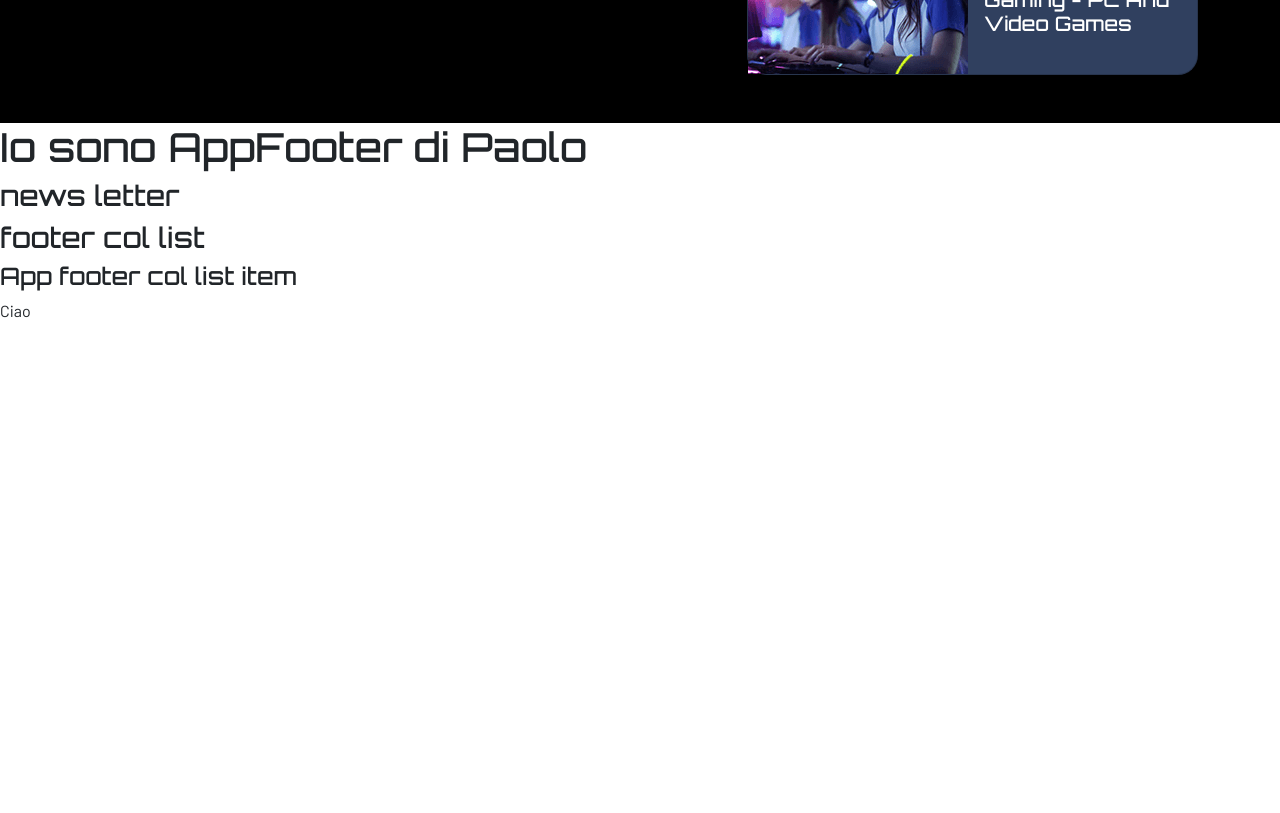
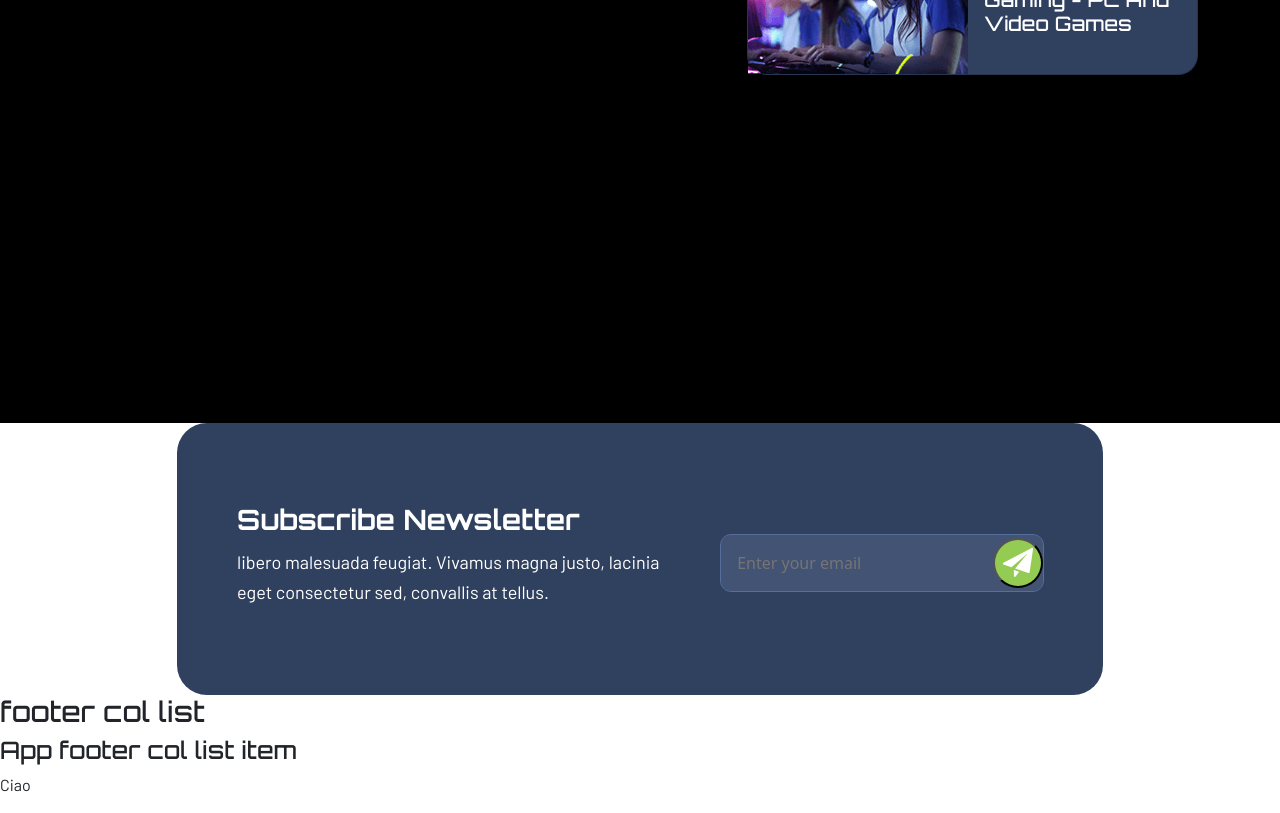
Before and after one commit to orazi-paolo/proj-html-vuejs, a Vue app: page / in a window 1280 px wide. Shown: the part 1420-2233 px from the top of the page. Before the commit the page ends 1759 px from the top, so only its background shows below. Built offline with nearby package versions, Linux system fonts and the light colour scheme.

Commit message:
added main structure of newsletter

```diff
--- a/src/components/AppFooter.vue
+++ b/src/components/AppFooter.vue
@@ -15,9 +15,6 @@ export default {
 </script>
 
 <template>
-    <h1>
-        Io sono AppFooter di Paolo
-    </h1>
     <AppFooterNewsLetter />
     <AppFooterColList />
 
--- a/src/components/appFooterChild/AppFooterNewsLetter.vue
+++ b/src/components/appFooterChild/AppFooterNewsLetter.vue
@@ -2,18 +2,93 @@
 export default {
   data() {
     return {
-
+      newsLetter: {
+          imgButton: new URL ('../../assets/icon/send-icon.png', import.meta.url).href,
+          title: 'Subscribe Newsletter',
+          description: 'libero malesuada feugiat. Vivamus magna justo, lacinia eget consectetur sed, convallis at tellus.',
+      }
     }
   }
 }
 </script>
 
 <template>
-    <h3>
-        news letter
-    </h3>
+  <section class="newsletter">
+    <div class="container">
+      <div class="row justify-content-center align-items-center">
+         <div class="col-10">
+          <div class="footer-form">
+            <div class="row align-items-center">
+              <div class="col-7">
+                <h3 class="title">
+                  {{ newsLetter.title }}
+                </h3>
+                <p>
+                  {{ newsLetter.description }}
+                </p>
 
+              </div>
+              <div class="col-5">
+                <div class="form-group input-area d-flex align-items-center">
+                  <input type="text" placeholder="Enter your email">
+                  <button class="btn-area">
+                    <img :src="newsLetter.imgButton" alt="send">
+                  </button>
+                </div>
+              </div>
+            </div>
+          </div>
+        </div>
+      </div>
+    </div>
+
+  </section>
 </template>
 
-<style scoped>
+<style lang="scss" scoped>
+.newsletter{
+    .footer-form{
+      border-radius: 30px;
+      background-color: #30405f;
+      padding: 80px 60px 72px;
+
+      .title{
+        font-weight: 700;
+        margin-bottom: 10px;
+        color: white;
+      }
+      p{
+        color: white;
+        font-size: 18px;
+        font-weight: 400;
+        line-height: 30px;
+      }
+      .input-area{
+        background-color: #425374;
+        outline: 1px solid #556f9c;
+        border-radius: 10px;
+        input{
+          margin: 4px;
+          padding: 12px;
+          border: none;
+          background-color: transparent;
+          }
+          input, textarea{
+            width: 100%;
+            border-radius: 10px;
+            outline-color: transparent;
+          }
+        }
+      }
+      .btn-area{
+        border-radius: 50%;
+        background-color: #94CB53;
+        min-width: 50px;
+        min-height: 50px;
+        cursor: pointer;
+      }
+      .img{
+        max-width: 100%;
+      }
+    }
 </style>
--- a/src/components/appMain-feature/AppmainFeatureNews.vue
+++ b/src/components/appMain-feature/AppmainFeatureNews.vue
@@ -31,5 +31,6 @@ export default {
 //Background color of the section
   .base-background{
     background-color: black;
+    padding-bottom: 300px;
   }
 </style>
```
